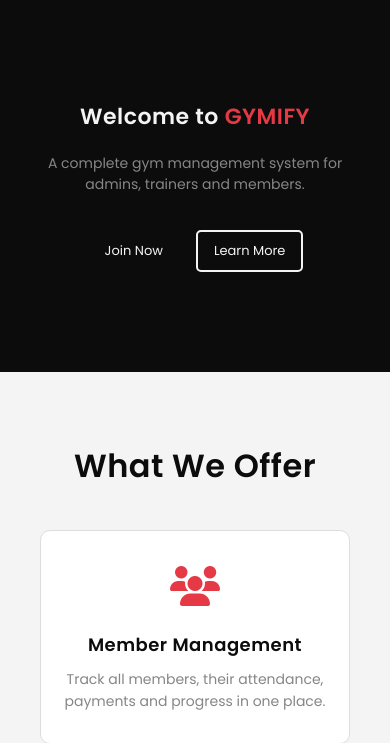
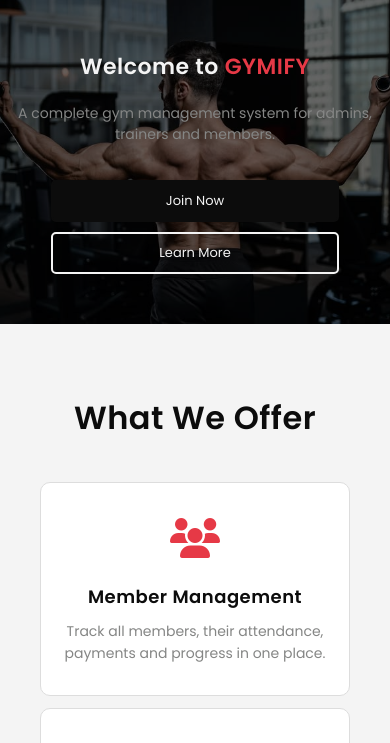
Before and after one commit to careerbuilder21/gymify-project, a Django app: page / in a window 390 px wide. Shown: the part 60-803 px from the top of the page. Run offline with Django 5.2, Linux system fonts and the light colour scheme.

Commit message:
Latest changes

```diff
--- a/static/css/style.css
+++ b/static/css/style.css
@@ -145,9 +145,32 @@ ul {
 =========================== */
 .hero {
   background-color: #0c0c0c;
+  background-image: url("../images/Home.jpg");
+  background-size: cover;
+  background-position: center;
+  background-repeat: no-repeat;
   color: #f4f4f4;
   text-align: center;
   padding: 100px 40px;
+  position: relative;
+}
+
+.hero::before {
+  content: "";
+  position: absolute;
+  top: 0;
+  left: 0;
+  right: 0;
+  bottom: 0;
+  background: rgba(0, 0, 0, 0.6);
+  z-index: 0;
+}
+
+.hero h1,
+.hero p,
+.hero-btns {
+  position: relative;
+  z-index: 1;
 }
 
 .hero h1 {
@@ -2395,3 +2419,58 @@ img {
     grid-template-columns: 1fr;
   }
 }
+/* ===========================
+   HERO BACKGROUND RESPONSIVE
+=========================== */
+
+@media (max-width: 768px) {
+  .hero {
+    padding: 70px 20px;
+    background-position: center center;
+  }
+
+  .hero h1 {
+    font-size: 28px;
+  }
+
+  .hero p {
+    font-size: 15px;
+  }
+}
+
+@media (max-width: 480px) {
+  .hero {
+    padding: 50px 15px;
+    background-position: center center;
+    background-attachment: scroll;
+  }
+
+  .hero h1 {
+    font-size: 22px;
+  }
+
+  .hero p {
+    font-size: 14px;
+  }
+
+  .hero-btns {
+    flex-direction: column;
+    align-items: center;
+    gap: 10px;
+  }
+
+  .hero-btns a {
+    width: 80%;
+    text-align: center;
+  }
+}
+
+@media (max-width: 360px) {
+  .hero {
+    padding: 40px 10px;
+  }
+
+  .hero h1 {
+    font-size: 18px;
+  }
+}
--- a/templates/index.html
+++ b/templates/index.html
@@ -117,7 +117,7 @@
             <p>&copy; 2026 GYMIFY. All rights reserved.</p>
         </div>
     </footer>
-<script src="{% static 'js/script.js' %}"></script>
+    <script src="{% static 'js/script.js' %}"></script>
 </body>
 
 </html>
```
Also changed, not shown: other parts of static/css/style.css (+13 -12 lines), static/images/Home.jpg (added). Lines whose indentation alone changed are shown as unchanged.
